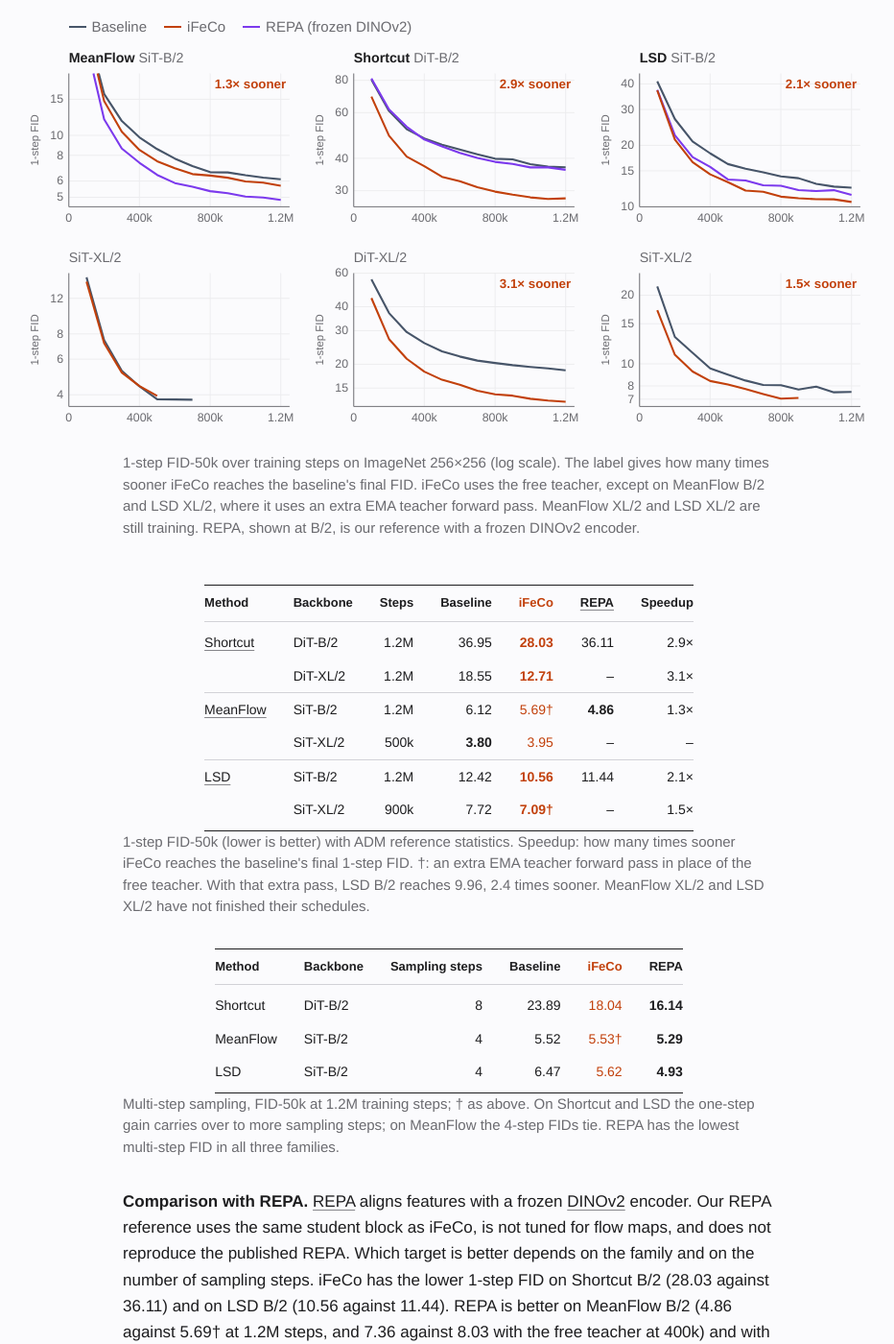
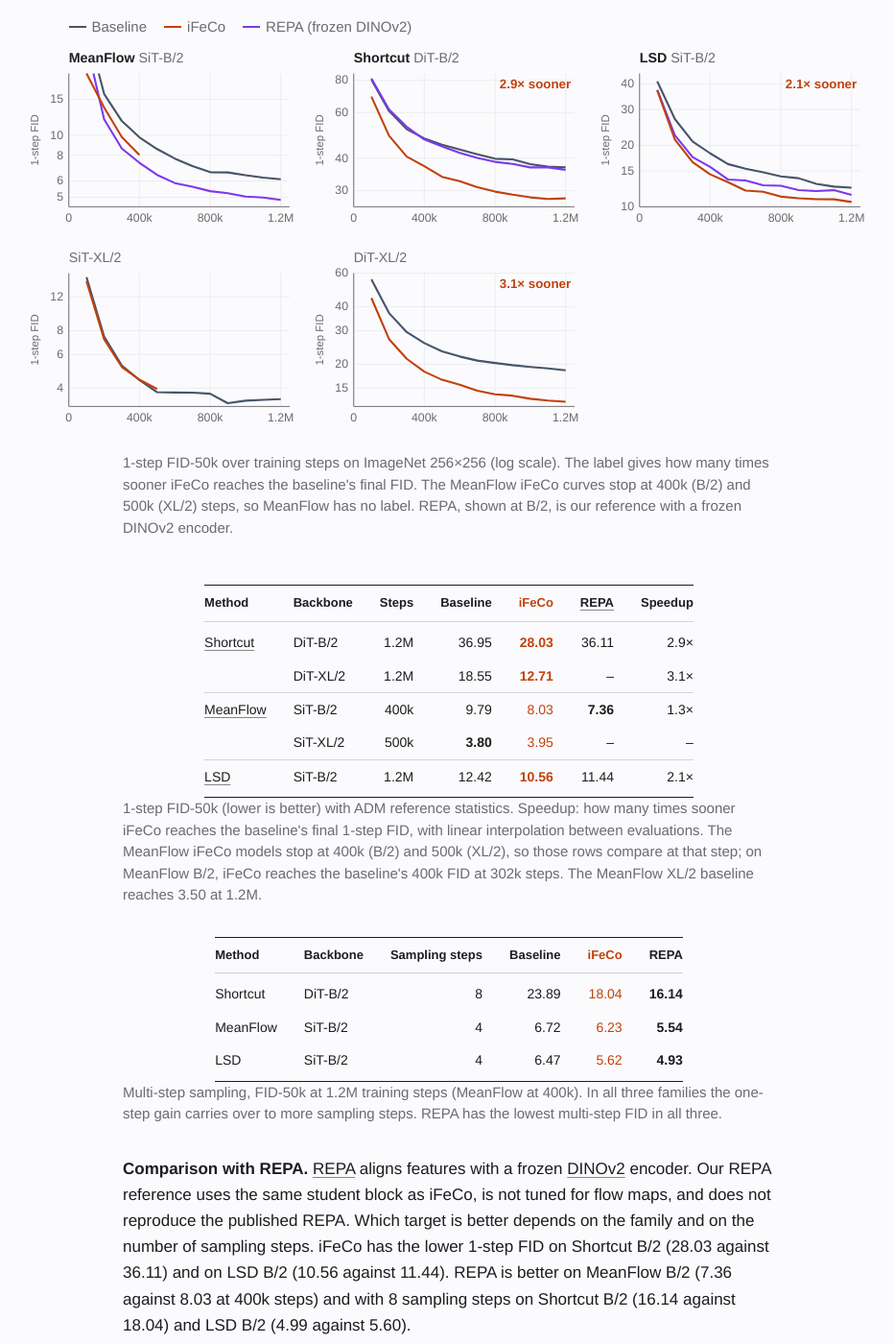
Before and after one commit to rabiulcste/rabiulcste.github.io, a Jekyll site: the page built from ifeco-flow-maps/index.html, in a window 1280 px wide and 1400 px high, scrolled down 4018 px. Shown: the whole window at 96% size, without its empty margins (172-1104 px from the left). Built offline with Jekyll 4.4.1, drawn with Linux system fonts in a browser that asks for light colours; some of the changed text lies outside the part shown.

Commit message:
ifeco: free teacher only, drop extra-forward results

```diff
--- a/ifeco-flow-maps/index.html
+++ b/ifeco-flow-maps/index.html
@@ -473,7 +473,7 @@ bibtex: |
         </div>
         <div class="fe-key wide" aria-hidden="true"><span><i></i>Baseline</span><span><i class="k-ours"></i>iFeCo</span><span><i class="k-repa"></i>REPA (frozen DINOv2)</span></div>
         <div class="fe-media fe-curves wide">
-<svg class="fs curve fam-0" viewBox="0 0 300 210" role="img" aria-label="MeanFlow SiT-B/2, 1-step FID over training steps. Baseline ends at 6.12 after 1200k steps; REPA ends at 4.86 after 1200k steps; iFeCo ends at 5.69 after 1200k steps."><text class="ttl" x="46" y="18" text-anchor="start">MeanFlow <tspan class="sz">SiT-B/2</tspan></text>
+<svg class="fs curve fam-0" viewBox="0 0 300 210" role="img" aria-label="MeanFlow SiT-B/2, 1-step FID over training steps. Baseline ends at 6.12 after 1200k steps; REPA ends at 4.86 after 1200k steps; iFeCo ends at 8.03 after 400k steps."><text class="ttl" x="46" y="18" text-anchor="start">MeanFlow <tspan class="sz">SiT-B/2</tspan></text>
 <line class="grid" x1="46" y1="165.7" x2="288" y2="165.7"/>
 <text class="tick" x="40" y="169.7" text-anchor="end">5</text>
 <line class="grid" x1="46" y1="147.8" x2="288" y2="147.8"/>
@@ -519,19 +519,12 @@ bibtex: |
 <g class="pt-g"><title>REPA, 1000k steps: FID 5.04</title><circle class="pt repa" cx="239.6" cy="164.9" r="7"/></g>
 <g class="pt-g"><title>REPA, 1100k steps: FID 4.99</title><circle class="pt repa" cx="259.0" cy="165.9" r="7"/></g>
 <g class="pt-g"><title>REPA, 1200k steps: FID 4.86</title><circle class="pt repa" cx="278.3" cy="168.5" r="7"/></g>
-<polyline class="ln ours" points="77.5,30.0 84.7,60.2 104.1,93.9 123.4,113.8 142.8,126.1 162.2,133.7 181.5,140.2 200.9,141.8 220.2,144.2 239.6,148.2 259.0,149.5 278.3,153.0"/>
-<g class="pt-g"><title>iFeCo, 200k steps: FID 14.69</title><circle class="pt ours" cx="84.7" cy="60.2" r="7"/></g>
-<g class="pt-g"><title>iFeCo, 300k steps: FID 10.41</title><circle class="pt ours" cx="104.1" cy="93.9" r="7"/></g>
-<g class="pt-g"><title>iFeCo, 400k steps: FID 8.50</title><circle class="pt ours" cx="123.4" cy="113.8" r="7"/></g>
-<g class="pt-g"><title>iFeCo, 500k steps: FID 7.49</title><circle class="pt ours" cx="142.8" cy="126.1" r="7"/></g>
-<g class="pt-g"><title>iFeCo, 600k steps: FID 6.93</title><circle class="pt ours" cx="162.2" cy="133.7" r="7"/></g>
-<g class="pt-g"><title>iFeCo, 700k steps: FID 6.49</title><circle class="pt ours" cx="181.5" cy="140.2" r="7"/></g>
-<g class="pt-g"><title>iFeCo, 800k steps: FID 6.38</title><circle class="pt ours" cx="200.9" cy="141.8" r="7"/></g>
-<g class="pt-g"><title>iFeCo, 900k steps: FID 6.23</title><circle class="pt ours" cx="220.2" cy="144.2" r="7"/></g>
-<g class="pt-g"><title>iFeCo, 1000k steps: FID 5.98</title><circle class="pt ours" cx="239.6" cy="148.2" r="7"/></g>
-<g class="pt-g"><title>iFeCo, 1100k steps: FID 5.90</title><circle class="pt ours" cx="259.0" cy="149.5" r="7"/></g>
-<g class="pt-g"><title>iFeCo, 1200k steps: FID 5.69</title><circle class="pt ours" cx="278.3" cy="153.0" r="7"/></g>
-<text class="spd" x="284" y="46" text-anchor="end">1.3&times; sooner</text></svg>
+<polyline class="ln ours" points="65.4,30.0 84.7,67.3 104.1,99.7 123.4,119.3"/>
+<g class="pt-g"><title>iFeCo, 100k steps: FID 26.87</title><circle class="pt ours" cx="65.4" cy="30.0" r="7"/></g>
+<g class="pt-g"><title>iFeCo, 200k steps: FID 13.67</title><circle class="pt ours" cx="84.7" cy="67.3" r="7"/></g>
+<g class="pt-g"><title>iFeCo, 300k steps: FID 9.82</title><circle class="pt ours" cx="104.1" cy="99.7" r="7"/></g>
+<g class="pt-g"><title>iFeCo, 400k steps: FID 8.03</title><circle class="pt ours" cx="123.4" cy="119.3" r="7"/></g>
+</svg>
 <svg class="fs curve fam-1" viewBox="0 0 300 210" role="img" aria-label="Shortcut DiT-B/2, 1-step FID over training steps. Baseline ends at 37.0 after 1200k steps; REPA ends at 36.1 after 1200k steps; iFeCo ends at 28.0 after 1200k steps."><text class="ttl" x="46" y="18" text-anchor="start">Shortcut <tspan class="sz">DiT-B/2</tspan></text>
 <line class="grid" x1="46" y1="158.4" x2="288" y2="158.4"/>
 <text class="tick" x="40" y="162.4" text-anchor="end">30</text>
@@ -654,15 +647,15 @@ bibtex: |
 <g class="pt-g"><title>iFeCo, 1100k steps: FID 10.88</title><circle class="pt ours" cx="258.9" cy="167.8" r="7"/></g>
 <g class="pt-g"><title>iFeCo, 1200k steps: FID 10.56</title><circle class="pt ours" cx="278.3" cy="170.7" r="7"/></g>
 <text class="spd" x="284" y="46" text-anchor="end">2.1&times; sooner</text></svg>
-<svg class="fs curve fam-0" viewBox="0 0 300 210" role="img" aria-label="MeanFlow SiT-XL/2, 1-step FID over training steps. Baseline ends at 3.78 after 700k steps; iFeCo ends at 3.95 after 500k steps."><text class="ttl" x="46" y="18" text-anchor="start"><tspan class="sz">SiT-XL/2</tspan></text>
-<line class="grid" x1="46" y1="163.2" x2="288" y2="163.2"/>
-<text class="tick" x="40" y="167.2" text-anchor="end">4</text>
-<line class="grid" x1="46" y1="124.2" x2="288" y2="124.2"/>
-<text class="tick" x="40" y="128.2" text-anchor="end">6</text>
-<line class="grid" x1="46" y1="96.6" x2="288" y2="96.6"/>
-<text class="tick" x="40" y="100.6" text-anchor="end">8</text>
-<line class="grid" x1="46" y1="57.6" x2="288" y2="57.6"/>
-<text class="tick" x="40" y="61.6" text-anchor="end">12</text>
+<svg class="fs curve fam-0" viewBox="0 0 300 210" role="img" aria-label="MeanFlow SiT-XL/2, 1-step FID over training steps. Baseline ends at 3.50 after 1200k steps; iFeCo ends at 3.95 after 500k steps."><text class="ttl" x="46" y="18" text-anchor="start"><tspan class="sz">SiT-XL/2</tspan></text>
+<line class="grid" x1="46" y1="155.8" x2="288" y2="155.8"/>
+<text class="tick" x="40" y="159.8" text-anchor="end">4</text>
+<line class="grid" x1="46" y1="119.0" x2="288" y2="119.0"/>
+<text class="tick" x="40" y="123.0" text-anchor="end">6</text>
+<line class="grid" x1="46" y1="92.9" x2="288" y2="92.9"/>
+<text class="tick" x="40" y="96.9" text-anchor="end">8</text>
+<line class="grid" x1="46" y1="56.1" x2="288" y2="56.1"/>
+<text class="tick" x="40" y="60.1" text-anchor="end">12</text>
 <line class="grid" x1="46.0" y1="30" x2="46.0" y2="176"/>
 <text class="tick" x="46.0" y="192" text-anchor="middle">0</text>
 <line class="grid" x1="123.4" y1="30" x2="123.4" y2="176"/>
@@ -674,21 +667,25 @@ bibtex: |
 <line class="axis" x1="46" y1="176" x2="288" y2="176"/>
 <line class="axis" x1="46" y1="30" x2="46" y2="176"/>
 <text class="ax" transform="translate(13 103.0) rotate(-90)" text-anchor="middle">1-step FID</text>
-<polyline class="ln base" points="65.4,34.6 84.7,103.4 104.1,137.0 123.4,154.0 142.8,168.1 162.2,168.4 181.5,168.6"/>
-<g class="pt-g"><title>Baseline, 100k steps: FID 15.25</title><circle class="pt base" cx="65.4" cy="34.6" r="7"/></g>
-<g class="pt-g"><title>Baseline, 200k steps: FID 7.45</title><circle class="pt base" cx="84.7" cy="103.4" r="7"/></g>
-<g class="pt-g"><title>Baseline, 300k steps: FID 5.25</title><circle class="pt base" cx="104.1" cy="137.0" r="7"/></g>
-<g class="pt-g"><title>Baseline, 400k steps: FID 4.40</title><circle class="pt base" cx="123.4" cy="154.0" r="7"/></g>
-<g class="pt-g"><title>Baseline, 500k steps: FID 3.80</title><circle class="pt base" cx="142.8" cy="168.1" r="7"/></g>
-<g class="pt-g"><title>Baseline, 600k steps: FID 3.79</title><circle class="pt base" cx="162.2" cy="168.4" r="7"/></g>
-<g class="pt-g"><title>Baseline, 700k steps: FID 3.78</title><circle class="pt base" cx="181.5" cy="168.6" r="7"/></g>
-<polyline class="ln ours" points="65.4,39.3 84.7,106.7 104.1,138.9 123.4,153.6 142.8,164.4"/>
-<g class="pt-g"><title>iFeCo, 100k steps: FID 14.52</title><circle class="pt ours" cx="65.4" cy="39.3" r="7"/></g>
-<g class="pt-g"><title>iFeCo, 200k steps: FID 7.20</title><circle class="pt ours" cx="84.7" cy="106.7" r="7"/></g>
-<g class="pt-g"><title>iFeCo, 300k steps: FID 5.15</title><circle class="pt ours" cx="104.1" cy="138.9" r="7"/></g>
-<g class="pt-g"><title>iFeCo, 400k steps: FID 4.42</title><circle class="pt ours" cx="123.4" cy="153.6" r="7"/></g>
-<g class="pt-g"><title>iFeCo, 500k steps: FID 3.95</title><circle class="pt ours" cx="142.8" cy="164.4" r="7"/></g>
-<g class="pt-g"><title>iFeCo, 600k steps: FID 4.02</title><circle class="pt ours" cx="162.2" cy="162.7" r="7"/></g></svg>
+<polyline class="ln base" points="65.4,34.4 84.7,99.4 104.1,131.1 123.4,147.1 142.8,160.4 162.2,160.7 181.5,160.9 200.9,162.1 220.2,172.4 239.6,169.7 258.9,168.7 278.3,167.9"/>
+<g class="pt-g"><title>Baseline, 100k steps: FID 15.25</title><circle class="pt base" cx="65.4" cy="34.4" r="7"/></g>
+<g class="pt-g"><title>Baseline, 200k steps: FID 7.45</title><circle class="pt base" cx="84.7" cy="99.4" r="7"/></g>
+<g class="pt-g"><title>Baseline, 300k steps: FID 5.25</title><circle class="pt base" cx="104.1" cy="131.1" r="7"/></g>
+<g class="pt-g"><title>Baseline, 400k steps: FID 4.40</title><circle class="pt base" cx="123.4" cy="147.1" r="7"/></g>
+<g class="pt-g"><title>Baseline, 500k steps: FID 3.80</title><circle class="pt base" cx="142.8" cy="160.4" r="7"/></g>
+<g class="pt-g"><title>Baseline, 600k steps: FID 3.79</title><circle class="pt base" cx="162.2" cy="160.7" r="7"/></g>
+<g class="pt-g"><title>Baseline, 700k steps: FID 3.78</title><circle class="pt base" cx="181.5" cy="160.9" r="7"/></g>
+<g class="pt-g"><title>Baseline, 800k steps: FID 3.73</title><circle class="pt base" cx="200.9" cy="162.1" r="7"/></g>
+<g class="pt-g"><title>Baseline, 900k steps: FID 3.33</title><circle class="pt base" cx="220.2" cy="172.4" r="7"/></g>
+<g class="pt-g"><title>Baseline, 1000k steps: FID 3.43</title><circle class="pt base" cx="239.6" cy="169.7" r="7"/></g>
+<g class="pt-g"><title>Baseline, 1100k steps: FID 3.47</title><circle class="pt base" cx="258.9" cy="168.7" r="7"/></g>
+<g class="pt-g"><title>Baseline, 1200k steps: FID 3.50</title><circle class="pt base" cx="278.3" cy="167.9" r="7"/></g>
+<polyline class="ln ours" points="65.4,38.8 84.7,102.4 104.1,132.8 123.4,146.7 142.8,156.9"/>
+<g class="pt-g"><title>iFeCo, 100k steps: FID 14.52</title><circle class="pt ours" cx="65.4" cy="38.8" r="7"/></g>
+<g class="pt-g"><title>iFeCo, 200k steps: FID 7.20</title><circle class="pt ours" cx="84.7" cy="102.4" r="7"/></g>
+<g class="pt-g"><title>iFeCo, 300k steps: FID 5.15</title><circle class="pt ours" cx="104.1" cy="132.8" r="7"/></g>
+<g class="pt-g"><title>iFeCo, 400k steps: FID 4.42</title><circle class="pt ours" cx="123.4" cy="146.7" r="7"/></g>
+<g class="pt-g"><title>iFeCo, 500k steps: FID 3.95</title><circle class="pt ours" cx="142.8" cy="156.9" r="7"/></g></svg>
 <svg class="fs curve fam-1" viewBox="0 0 300 210" role="img" aria-label="Shortcut DiT-XL/2, 1-step FID over training steps. Baseline ends at 18.6 after 1200k steps; iFeCo ends at 12.7 after 1200k steps."><text class="ttl" x="46" y="18" text-anchor="start"><tspan class="sz">DiT-XL/2</tspan></text>
 <line class="grid" x1="46" y1="155.8" x2="288" y2="155.8"/>
 <text class="tick" x="40" y="159.8" text-anchor="end">15</text>
@@ -738,54 +735,8 @@ bibtex: |
 <g class="pt-g"><title>iFeCo, 1100k steps: FID 12.89</title><circle class="pt ours" cx="259.0" cy="169.5" r="7"/></g>
 <g class="pt-g"><title>iFeCo, 1200k steps: FID 12.71</title><circle class="pt ours" cx="278.3" cy="170.8" r="7"/></g>
 <text class="spd" x="284" y="46" text-anchor="end">3.1&times; sooner</text></svg>
-<svg class="fs curve fam-2" viewBox="0 0 300 210" role="img" aria-label="LSD SiT-XL/2, 1-step FID over training steps. Baseline ends at 7.53 after 1200k steps; iFeCo ends at 7.09 after 900k steps."><text class="ttl" x="46" y="18" text-anchor="start"><tspan class="sz">SiT-XL/2</tspan></text>
-<line class="grid" x1="46" y1="168.0" x2="288" y2="168.0"/>
-<text class="tick" x="40" y="172.0" text-anchor="end">7</text>
-<line class="grid" x1="46" y1="153.5" x2="288" y2="153.5"/>
-<text class="tick" x="40" y="157.5" text-anchor="end">8</text>
-<line class="grid" x1="46" y1="129.3" x2="288" y2="129.3"/>
-<text class="tick" x="40" y="133.3" text-anchor="end">10</text>
-<line class="grid" x1="46" y1="85.4" x2="288" y2="85.4"/>
-<text class="tick" x="40" y="89.4" text-anchor="end">15</text>
-<line class="grid" x1="46" y1="54.2" x2="288" y2="54.2"/>
-<text class="tick" x="40" y="58.2" text-anchor="end">20</text>
-<line class="grid" x1="46.0" y1="30" x2="46.0" y2="176"/>
-<text class="tick" x="46.0" y="192" text-anchor="middle">0</text>
-<line class="grid" x1="123.4" y1="30" x2="123.4" y2="176"/>
-<text class="tick" x="123.4" y="192" text-anchor="middle">400k</text>
-<line class="grid" x1="200.9" y1="30" x2="200.9" y2="176"/>
-<text class="tick" x="200.9" y="192" text-anchor="middle">800k</text>
-<line class="grid" x1="278.3" y1="30" x2="278.3" y2="176"/>
-<text class="tick" x="278.3" y="192" text-anchor="middle">1.2M</text>
-<line class="axis" x1="46" y1="176" x2="288" y2="176"/>
-<line class="axis" x1="46" y1="30" x2="46" y2="176"/>
-<text class="ax" transform="translate(13 103.0) rotate(-90)" text-anchor="middle">1-step FID</text>
-<polyline class="ln base" points="65.4,44.5 84.7,99.9 104.1,117.3 123.4,134.4 142.8,141.1 162.2,147.6 181.5,152.4 200.9,152.7 220.2,157.4 239.6,154.3 259.0,160.5 278.3,160.1"/>
-<g class="pt-g"><title>Baseline, 100k steps: FID 21.87</title><circle class="pt base" cx="65.4" cy="44.5" r="7"/></g>
-<g class="pt-g"><title>Baseline, 200k steps: FID 13.12</title><circle class="pt base" cx="84.7" cy="99.9" r="7"/></g>
-<g class="pt-g"><title>Baseline, 300k steps: FID 11.17</title><circle class="pt base" cx="104.1" cy="117.3" r="7"/></g>
-<g class="pt-g"><title>Baseline, 400k steps: FID 9.54</title><circle class="pt base" cx="123.4" cy="134.4" r="7"/></g>
-<g class="pt-g"><title>Baseline, 500k steps: FID 8.97</title><circle class="pt base" cx="142.8" cy="141.1" r="7"/></g>
-<g class="pt-g"><title>Baseline, 600k steps: FID 8.45</title><circle class="pt base" cx="162.2" cy="147.6" r="7"/></g>
-<g class="pt-g"><title>Baseline, 700k steps: FID 8.08</title><circle class="pt base" cx="181.5" cy="152.4" r="7"/></g>
-<g class="pt-g"><title>Baseline, 800k steps: FID 8.06</title><circle class="pt base" cx="200.9" cy="152.7" r="7"/></g>
-<g class="pt-g"><title>Baseline, 900k steps: FID 7.72</title><circle class="pt base" cx="220.2" cy="157.4" r="7"/></g>
-<g class="pt-g"><title>Baseline, 1000k steps: FID 7.94</title><circle class="pt base" cx="239.6" cy="154.3" r="7"/></g>
-<g class="pt-g"><title>Baseline, 1100k steps: FID 7.50</title><circle class="pt base" cx="259.0" cy="160.5" r="7"/></g>
-<g class="pt-g"><title>Baseline, 1200k steps: FID 7.53</title><circle class="pt base" cx="278.3" cy="160.1" r="7"/></g>
-<polyline class="ln ours" points="65.4,70.5 84.7,119.4 104.1,137.7 123.4,148.1 142.8,151.9 162.2,157.0 181.5,162.4 200.9,167.4 220.2,166.6"/>
-<g class="pt-g"><title>iFeCo, 100k steps: FID 17.23</title><circle class="pt ours" cx="65.4" cy="70.5" r="7"/></g>
-<g class="pt-g"><title>iFeCo, 200k steps: FID 10.96</title><circle class="pt ours" cx="84.7" cy="119.4" r="7"/></g>
-<g class="pt-g"><title>iFeCo, 300k steps: FID 9.26</title><circle class="pt ours" cx="104.1" cy="137.7" r="7"/></g>
-<g class="pt-g"><title>iFeCo, 400k steps: FID 8.41</title><circle class="pt ours" cx="123.4" cy="148.1" r="7"/></g>
-<g class="pt-g"><title>iFeCo, 500k steps: FID 8.12</title><circle class="pt ours" cx="142.8" cy="151.9" r="7"/></g>
-<g class="pt-g"><title>iFeCo, 600k steps: FID 7.75</title><circle class="pt ours" cx="162.2" cy="157.0" r="7"/></g>
-<g class="pt-g"><title>iFeCo, 700k steps: FID 7.37</title><circle class="pt ours" cx="181.5" cy="162.4" r="7"/></g>
-<g class="pt-g"><title>iFeCo, 800k steps: FID 7.04</title><circle class="pt ours" cx="200.9" cy="167.4" r="7"/></g>
-<g class="pt-g"><title>iFeCo, 900k steps: FID 7.09</title><circle class="pt ours" cx="220.2" cy="166.6" r="7"/></g>
-<text class="spd" x="284" y="46" text-anchor="end">1.5&times; sooner</text></svg>
         </div>
-        <figcaption>1-step FID-50k over training steps on ImageNet 256&times;256 (log scale). The label gives how many times sooner iFeCo reaches the baseline's final FID. iFeCo uses the free teacher, except on MeanFlow B/2 and LSD XL/2, where it uses an extra EMA teacher forward pass. MeanFlow XL/2 and LSD XL/2 are still training. REPA, shown at B/2, is our reference with a frozen DINOv2 encoder.</figcaption>
+        <figcaption>1-step FID-50k over training steps on ImageNet 256&times;256 (log scale). The label gives how many times sooner iFeCo reaches the baseline's final FID. The MeanFlow iFeCo curves stop at 400k (B/2) and 500k (XL/2) steps, so MeanFlow has no label. REPA, shown at B/2, is our reference with a frozen DINOv2 encoder.</figcaption>
     </figure>
     <div class="table-wrap">
         <table>
@@ -795,14 +746,13 @@ bibtex: |
             <tbody>
                 <tr><td><a href="https://arxiv.org/abs/2410.12557">Shortcut</a></td><td class="l"><span class="fe-long">DiT-</span>B/2</td><td class="fe-desk">1.2M</td><td>36.95</td><td class="ours"><strong>28.03</strong></td><td>36.11</td><td>2.9&times;</td></tr>
                 <tr><td></td><td class="l"><span class="fe-long">DiT-</span>XL/2</td><td class="fe-desk">1.2M</td><td>18.55</td><td class="ours"><strong>12.71</strong></td><td>&ndash;</td><td>3.1&times;</td></tr>
-                <tr class="grp"><td><a href="https://arxiv.org/abs/2505.13447">MeanFlow</a></td><td class="l"><span class="fe-long">SiT-</span>B/2</td><td class="fe-desk">1.2M</td><td>6.12</td><td class="ours">5.69&dagger;</td><td><strong>4.86</strong></td><td>1.3&times;</td></tr>
+                <tr class="grp"><td><a href="https://arxiv.org/abs/2505.13447">MeanFlow</a></td><td class="l"><span class="fe-long">SiT-</span>B/2</td><td class="fe-desk">400k</td><td>9.79</td><td class="ours">8.03</td><td><strong>7.36</strong></td><td>1.3&times;</td></tr>
                 <tr><td></td><td class="l"><span class="fe-long">SiT-</span>XL/2</td><td class="fe-desk">500k</td><td><strong>3.80</strong></td><td class="ours">3.95</td><td>&ndash;</td><td>&ndash;</td></tr>
                 <tr class="grp"><td><a href="https://arxiv.org/abs/2505.18825">LSD</a></td><td class="l"><span class="fe-long">SiT-</span>B/2</td><td class="fe-desk">1.2M</td><td>12.42</td><td class="ours"><strong>10.56</strong></td><td>11.44</td><td>2.1&times;</td></tr>
-                <tr><td></td><td class="l"><span class="fe-long">SiT-</span>XL/2</td><td class="fe-desk">900k</td><td>7.72</td><td class="ours"><strong>7.09&dagger;</strong></td><td>&ndash;</td><td>1.5&times;</td></tr>
-            </tbody>
+                            </tbody>
         </table>
     </div>
-    <p class="caption">1-step FID-50k (lower is better) with ADM reference statistics. Speedup: how many times sooner iFeCo reaches the baseline's final 1-step FID. &dagger;: an extra EMA teacher forward pass in place of the free teacher. With that extra pass, LSD B/2 reaches 9.96, 2.4 times sooner. MeanFlow XL/2 and LSD XL/2 have not finished their schedules.</p>
+    <p class="caption">1-step FID-50k (lower is better) with ADM reference statistics. Speedup: how many times sooner iFeCo reaches the baseline's final 1-step FID, with linear interpolation between evaluations. The MeanFlow iFeCo models stop at 400k (B/2) and 500k (XL/2), so those rows compare at that step; on MeanFlow B/2, iFeCo reaches the baseline's 400k FID at 302k steps. The MeanFlow XL/2 baseline reaches 3.50 at 1.2M.</p>
     <div class="table-wrap">
         <table>
             <thead>
@@ -810,13 +760,13 @@ bibtex: |
             </thead>
             <tbody>
                 <tr><td>Shortcut</td><td class="l"><span class="fe-long">DiT-</span>B/2</td><td>8</td><td>23.89</td><td class="ours">18.04</td><td><strong>16.14</strong></td></tr>
-                <tr><td>MeanFlow</td><td class="l"><span class="fe-long">SiT-</span>B/2</td><td>4</td><td>5.52</td><td class="ours">5.53&dagger;</td><td><strong>5.29</strong></td></tr>
+                <tr><td>MeanFlow</td><td class="l"><span class="fe-long">SiT-</span>B/2</td><td>4</td><td>6.72</td><td class="ours">6.23</td><td><strong>5.54</strong></td></tr>
                 <tr><td>LSD</td><td class="l"><span class="fe-long">SiT-</span>B/2</td><td>4</td><td>6.47</td><td class="ours">5.62</td><td><strong>4.93</strong></td></tr>
             </tbody>
         </table>
     </div>
-    <p class="caption">Multi-step sampling, FID-50k at 1.2M training steps; &dagger; as above. On Shortcut and LSD the one-step gain carries over to more sampling steps; on MeanFlow the 4-step FIDs tie. REPA has the lowest multi-step FID in all three families.</p>
-    <p><strong>Comparison with REPA.</strong> <a href="https://arxiv.org/abs/2410.06940">REPA</a> aligns features with a frozen <a href="https://arxiv.org/abs/2304.07193">DINOv2</a> encoder. Our REPA reference uses the same student block as iFeCo, is not tuned for flow maps, and does not reproduce the published REPA. Which target is better depends on the family and on the number of sampling steps. iFeCo has the lower 1-step FID on Shortcut B/2 (28.03 against 36.11) and on LSD B/2 (10.56 against 11.44). REPA is better on MeanFlow B/2 (4.86 against 5.69&dagger; at 1.2M steps, and 7.36 against 8.03 with the free teacher at 400k) and with 8 sampling steps on Shortcut B/2 (16.14 against 18.04) and LSD B/2 (4.99 against 5.60).</p>
+    <p class="caption">Multi-step sampling, FID-50k at 1.2M training steps (MeanFlow at 400k). In all three families the one-step gain carries over to more sampling steps. REPA has the lowest multi-step FID in all three.</p>
+    <p><strong>Comparison with REPA.</strong> <a href="https://arxiv.org/abs/2410.06940">REPA</a> aligns features with a frozen <a href="https://arxiv.org/abs/2304.07193">DINOv2</a> encoder. Our REPA reference uses the same student block as iFeCo, is not tuned for flow maps, and does not reproduce the published REPA. Which target is better depends on the family and on the number of sampling steps. iFeCo has the lower 1-step FID on Shortcut B/2 (28.03 against 36.11) and on LSD B/2 (10.56 against 11.44). REPA is better on MeanFlow B/2 (7.36 against 8.03 at 400k steps) and with 8 sampling steps on Shortcut B/2 (16.14 against 18.04) and LSD B/2 (4.99 against 5.60).</p>
     <p><strong>Preliminary: the loss on every row.</strong> Each training batch also holds rows with no jump, which train the velocity at a single time. By default iFeCo skips them, since they have no cleaner view. On these rows the student's early features can instead predict a deeper block of the same forward pass, again with no extra forward pass. In all three families at B/2, this lowers the 1-step FID below that of the default iFeCo at every evaluated checkpoint (table below). The gap is largest early in training: on Shortcut it is about 1.4 at 200k to 400k steps and 0.5 at 1.2M (27.56 against 28.03). At 500k steps the MeanFlow every-row model reaches 7.09, against 8.58 for the baseline and 6.43 for REPA. Each model is trained once and the gaps are small, so this result does not change the speedups above.</p>
     <div class="table-wrap">
         <table>
```
Also changed, not shown: other parts of ifeco-flow-maps/index.html (+1 -1 lines).
